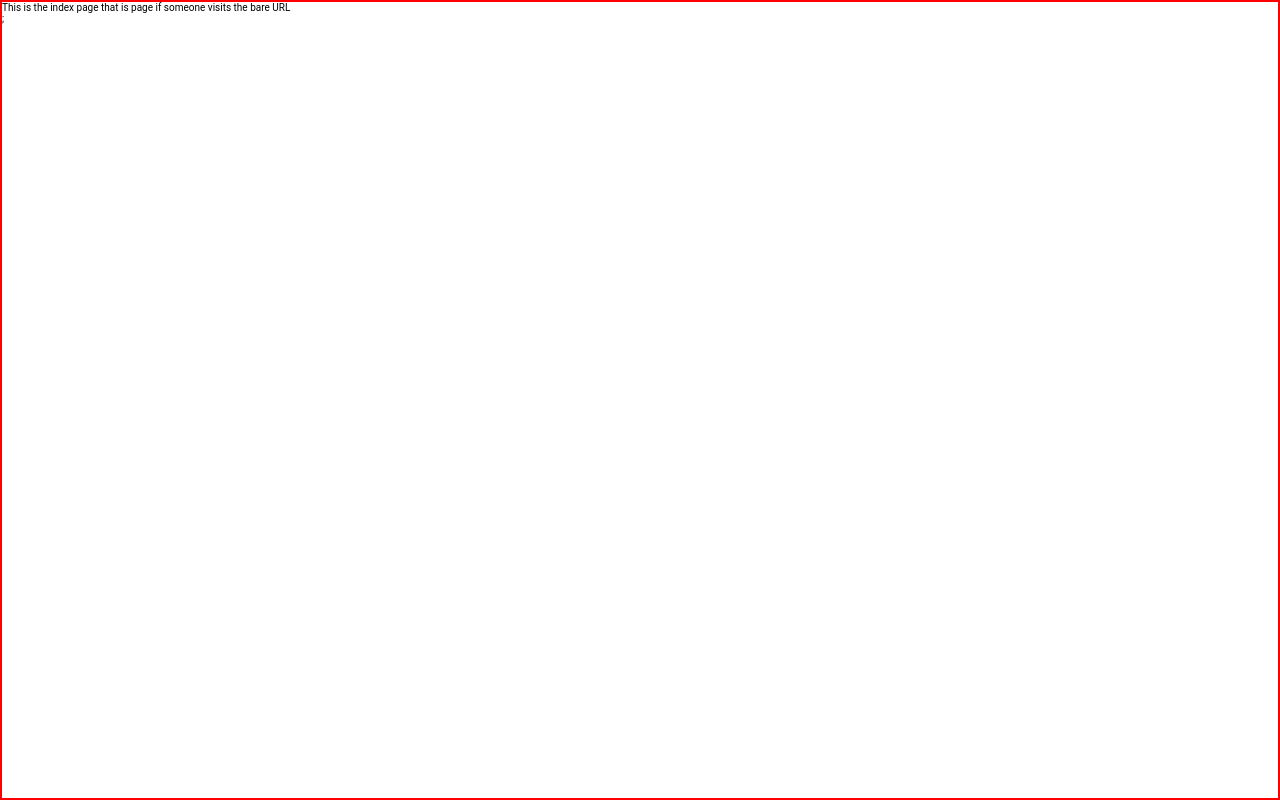
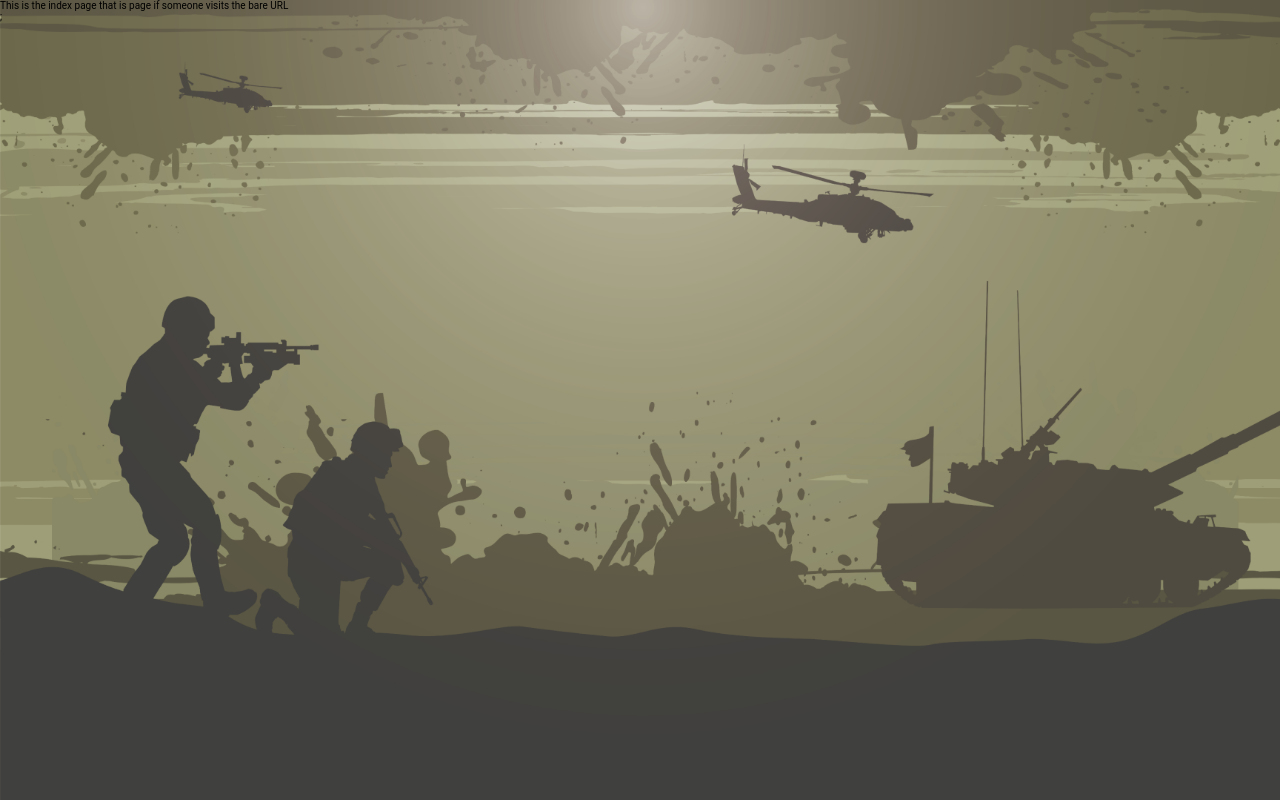
Before and after one commit to TekinaTawar/apti-warrior, a Next.js app: page / in a window 1280 px wide. Built offline with nearby package versions, Linux system fonts and the light colour scheme.

Commit message:
background added while keeping everything above

```diff
--- a/components/Layout/index.js
+++ b/components/Layout/index.js
@@ -1,12 +1,26 @@
 import Head from "next/head";
+import Image from "next/image";
+import styled from "styled-components";
 
-const Layout = ({children}) => {
+import bg from "public/bg.png";
+
+const BgContainer = styled.div`
+position: absolute;
+height: 100%;
+width: 100%;
+z-index: -99;
+`;
+
+const Layout = ({ children }) => {
   return (
     <>
       <Head>
         <title>Apti Warrior</title>
         <meta name="description" content="Gamify your Aptitude Practice" />
       </Head>
+      <BgContainer>
+        <Image src={bg} alt="background" layout="fill" objectFit="cover" />
+      </BgContainer>
       {children}
     </>
   );
--- a/components/styles/Global.styles.js
+++ b/components/styles/Global.styles.js
@@ -24,7 +24,7 @@ html {
 }
 
 body {
-  border: 2px solid red;
+  /* border: 2px solid red; */
   height: 100%;
 }
 
```
Also changed, not shown: public/bg.png (added).
